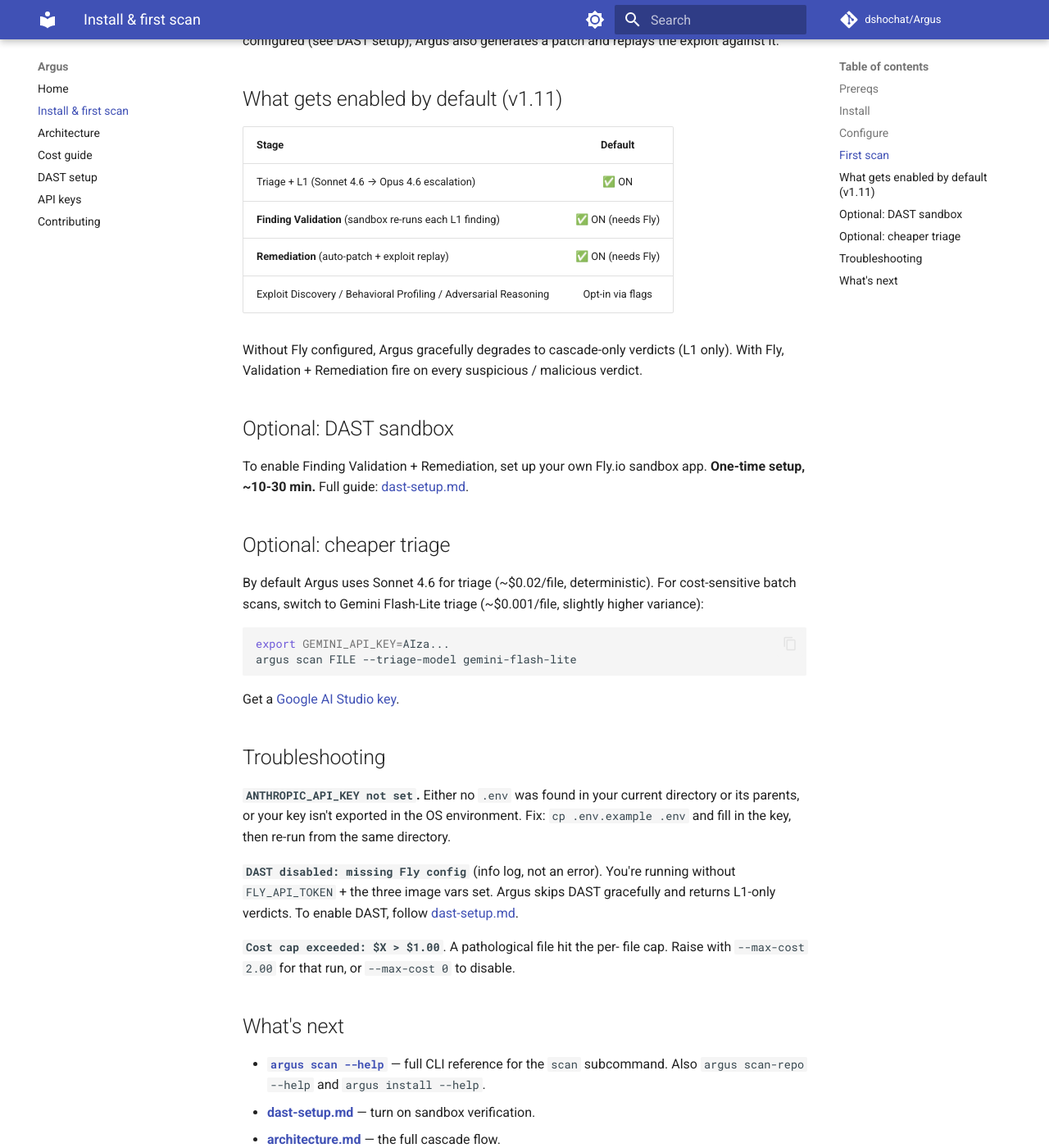
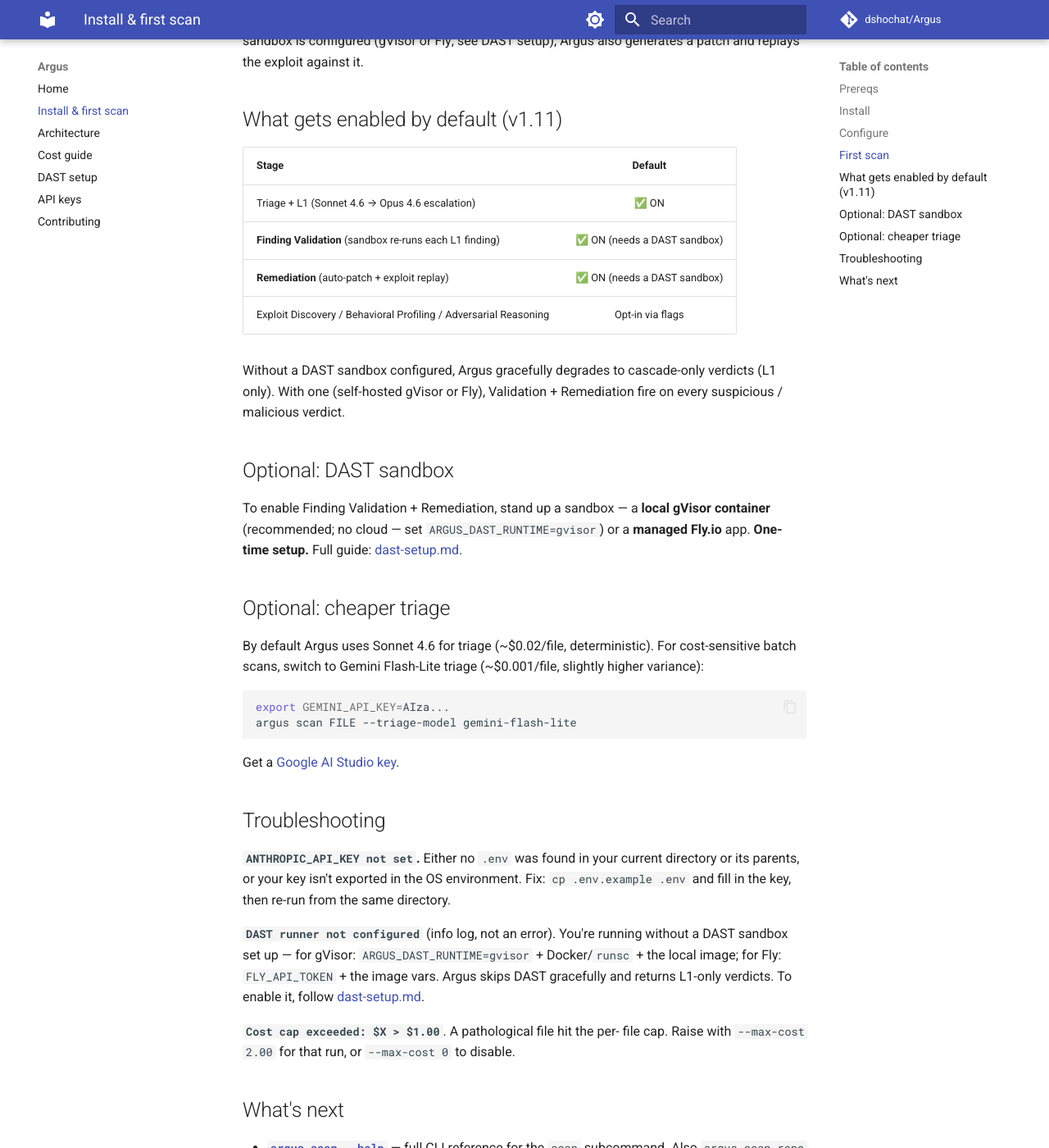
Before and after one commit to dshochat/Argus_Scanner, an MkDocs documentation site: the page built from docs/install.md, in a window 1280 px wide and 1400 px high, scrolled down 1271 px. Shown: the whole window at 82% size. Built offline with MkDocs 1.6.1 and Material for MkDocs 9.7.7, drawn with Linux system fonts in a browser that asks for light colours; comment, search, counter and statistics services are not loaded; some of the changed text lies outside the part shown.

Commit message:
docs: lead with self-hosted gVisor (no Fly); harden SSRF patch prompt
- dast/prompts.py: SSRF remediation guidance now PREFERS a socket-level
  IP pin (`socket.create_connection` to the validated numeric IP) and
  WARNS that overriding only `HTTPAdapter.get_connection` is a no-op on
  requests >= 2.32 (`send()` calls `get_connection_with_tls_context`) —
  the exact gap a live scan's DNS-rebinding gate caught in a generated
  "pinning" patch that only looked safe.
- README.md: Install step 2 now leads with Option A (self-hosted gVisor —
  no Fly, no FLY_API_TOKEN, no egress) and keeps Fly as Option B; the
  Architecture sandbox line, BYOK / zero-telemetry / isolation invariants,
  MCP example, and docs table all updated to cover the gVisor runtime.
- docs/install.md: DAST is "gVisor or Fly", not Fly-only (prereqs,
  defaults table, "Optional: DAST sandbox", troubleshooting).
- docs/dast-setup.md: Costs table notes gVisor infra = $0.

````diff
--- a/docs/install.md
+++ b/docs/install.md
@@ -7,8 +7,9 @@
 - Python 3.12+
 - An [Anthropic API key](https://console.anthropic.com/settings/keys) (`sk-ant-...`)
 
-That's it for the default install. Optional Fly.io account if you want
-DAST sandbox verification — see [dast-setup.md](dast-setup.md).
+That's it for the default install. DAST sandbox verification is optional
+and runs on either **Docker + gVisor** (self-hosted, no cloud account) or
+a **Fly.io** account — see [dast-setup.md](dast-setup.md).
 
 ## Install
 
@@ -54,27 +55,28 @@
 ```
 
 Expected: verdict `suspicious`, 2 CONFIRMED CWE-78 command-injection
-findings. If Fly is configured (see DAST setup), Argus also generates
-a patch and replays the exploit against it.
+findings. If a DAST sandbox is configured (gVisor or Fly; see DAST
+setup), Argus also generates a patch and replays the exploit against it.
 
 ## What gets enabled by default (v1.11)
 
 | Stage | Default |
 |---|:---:|
 | Triage + L1 (Sonnet 4.6 → Opus 4.6 escalation) | ✅ ON |
-| **Finding Validation** (sandbox re-runs each L1 finding) | ✅ ON (needs Fly) |
-| **Remediation** (auto-patch + exploit replay) | ✅ ON (needs Fly) |
+| **Finding Validation** (sandbox re-runs each L1 finding) | ✅ ON (needs a DAST sandbox) |
+| **Remediation** (auto-patch + exploit replay) | ✅ ON (needs a DAST sandbox) |
 | Exploit Discovery / Behavioral Profiling / Adversarial Reasoning | Opt-in via flags |
 
-Without Fly configured, Argus gracefully degrades to cascade-only
-verdicts (L1 only). With Fly, Validation + Remediation fire on every
-suspicious / malicious verdict.
+Without a DAST sandbox configured, Argus gracefully degrades to
+cascade-only verdicts (L1 only). With one (self-hosted gVisor or Fly),
+Validation + Remediation fire on every suspicious / malicious verdict.
 
 ## Optional: DAST sandbox
 
-To enable Finding Validation + Remediation, set up your own Fly.io
-sandbox app. **One-time setup, ~10-30 min.** Full guide:
-[dast-setup.md](dast-setup.md).
+To enable Finding Validation + Remediation, stand up a sandbox — a
+**local gVisor container** (recommended; no cloud — set
+`ARGUS_DAST_RUNTIME=gvisor`) or a **managed Fly.io** app. **One-time
+setup.** Full guide: [dast-setup.md](dast-setup.md).
 
 ## Optional: cheaper triage
 
@@ -96,10 +98,12 @@
 OS environment. Fix: `cp .env.example .env` and fill in the key, then
 re-run from the same directory.
 
-**`DAST disabled: missing Fly config`** (info log, not an error).
-You're running without `FLY_API_TOKEN` + the three image vars set.
-Argus skips DAST gracefully and returns L1-only verdicts. To enable
-DAST, follow [dast-setup.md](dast-setup.md).
+**`DAST runner not configured`** (info log, not an error). You're
+running without a DAST sandbox set up — for gVisor:
+`ARGUS_DAST_RUNTIME=gvisor` + Docker/`runsc` + the local image; for Fly:
+`FLY_API_TOKEN` + the image vars. Argus skips DAST gracefully and
+returns L1-only verdicts. To enable it, follow
+[dast-setup.md](dast-setup.md).
 
 **`Cost cap exceeded: $X > $1.00`**. A pathological file hit the per-
 file cap. Raise with `--max-cost 2.00` for that run, or `--max-cost 0`
````
Also changed, not shown: README.md (+35 -32 lines), docs/dast-setup.md (+3 -2 lines), 1 other file.
